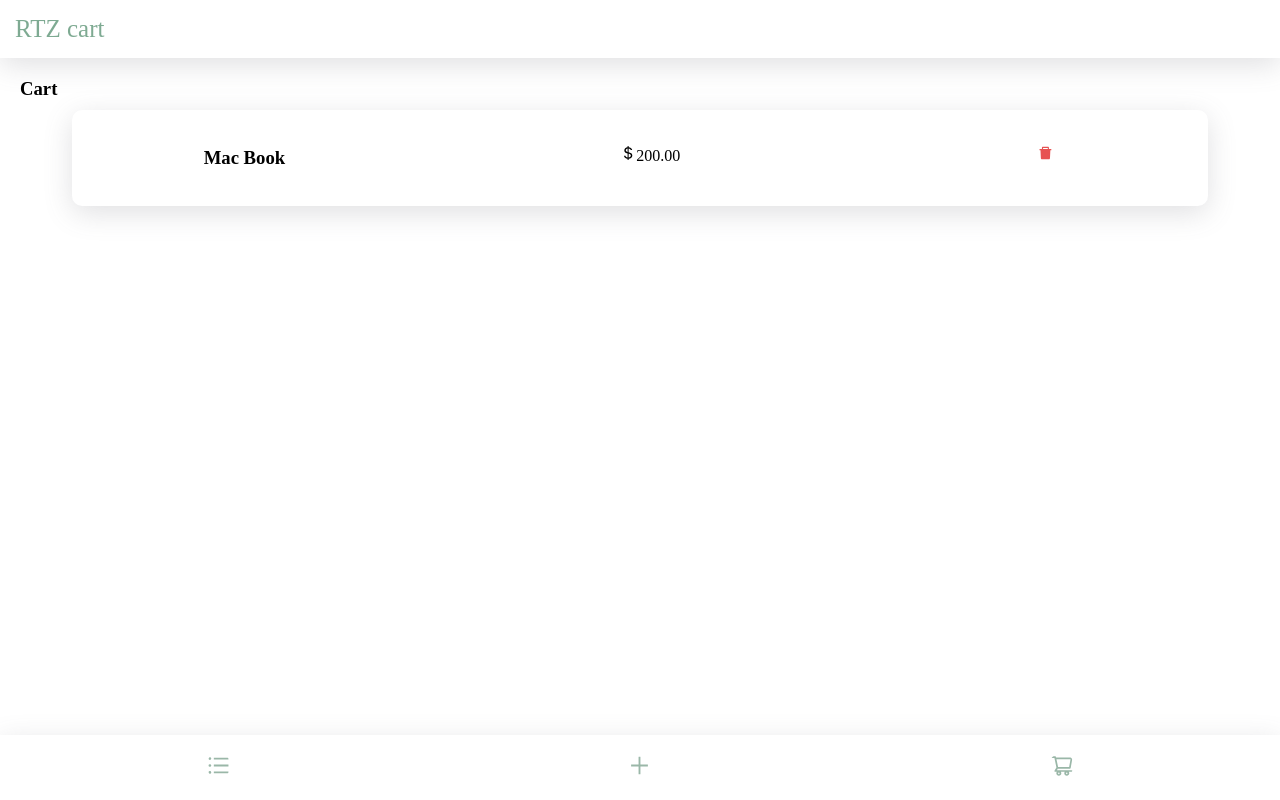
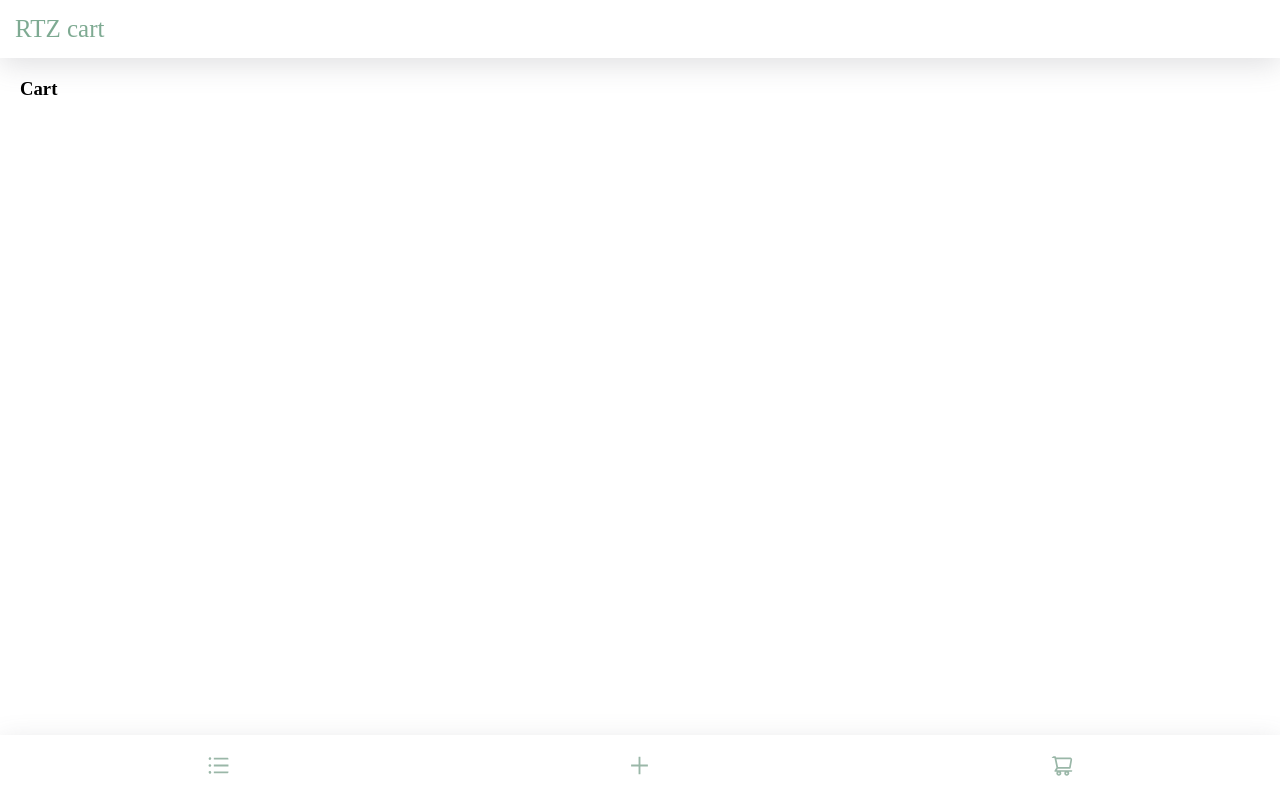
Before and after one commit to YasinMhmmdzd/rtz-cart, a React (Vite) app: page /cart in a window 1280 px wide. Built offline with nearby package versions, Linux system fonts and the light colour scheme; a web font is replaced by a local one.

Commit message:
fix(Components/Cart): read cartState from zustand

```diff
--- a/src/Components/Cart/Cart.tsx
+++ b/src/Components/Cart/Cart.tsx
@@ -1,12 +1,21 @@
 import CartItem from "./CartItem/CartItem"
 import "./Cart.css"
+import useProductsStore from "../../Utils/Store/ProductStore"
+
 function Cart() {
+
+  const cart = useProductsStore((state) => state.cartState)
+
   return (
     <div className="cart">
       <h3>Cart</h3>
 
       <div className="cart-container">
-        <CartItem />
+        {cart.map((cartProduct) => (
+
+        <CartItem {...cartProduct}/>
+
+        ))}
       </div>
     </div>
   )
--- a/src/Components/Cart/CartItem/CartItem.tsx
+++ b/src/Components/Cart/CartItem/CartItem.tsx
@@ -3,15 +3,15 @@
 
 import "./CartItem.css"
 
-function CartItem() {
+function CartItem(props:{id:string , title:string , price:string}) {
   return (
     <div className="cart-item">
         <div className="cart-product">
 
-        <h3>Mac Book</h3>
+        <h3>{props.title}</h3>
 
         <p>
-        <BsCurrencyDollar />200.00
+        <BsCurrencyDollar />{props.price}
         </p>
         </div>
 
```
